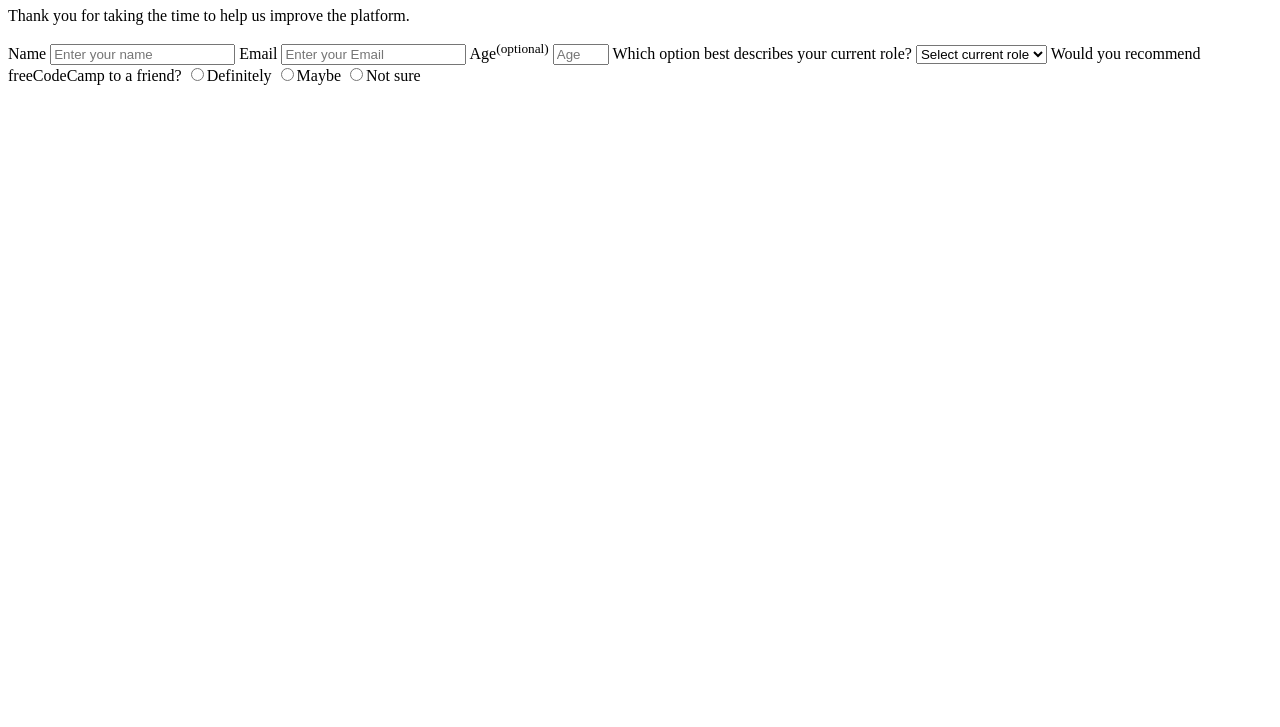
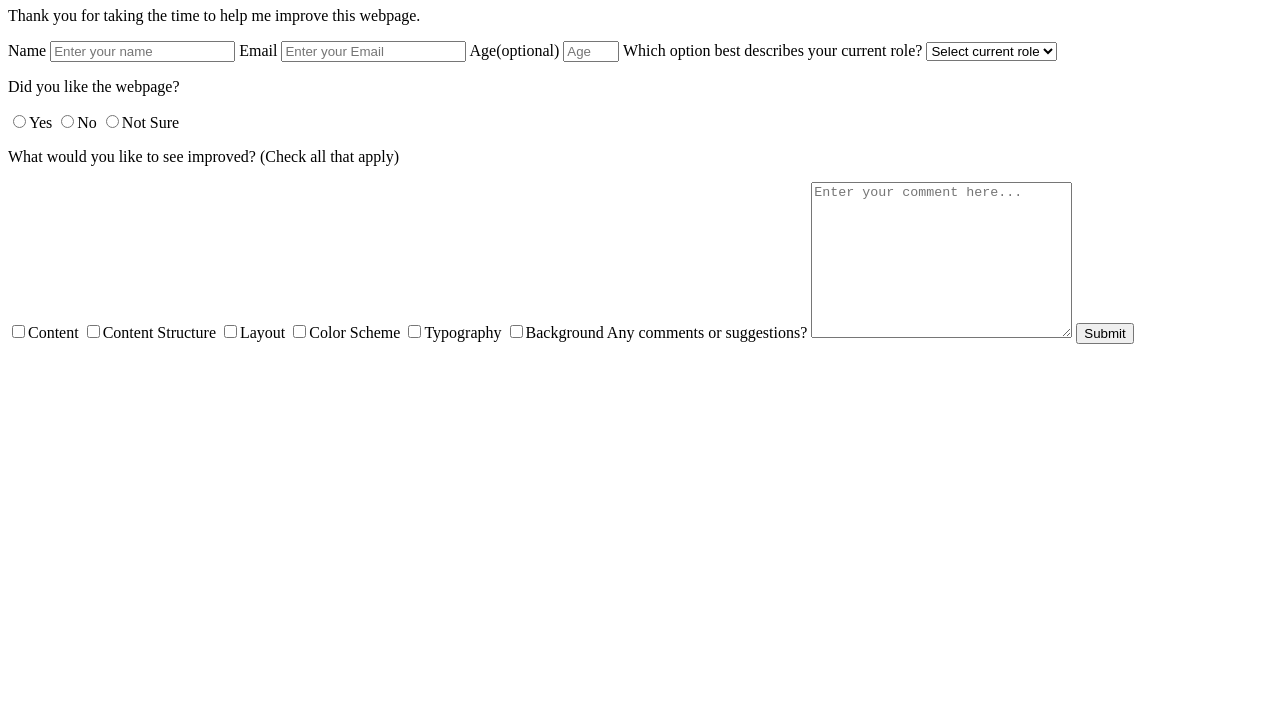
Before and after one commit to sabr-1/Responsive-Web-Design, a plain HTML site: page Certification-Projects/Project-1/index.html in a window 1280 px wide. Shown: the part 73-800 px from the top of the page. Drawn offline with Linux system fonts and the light colour scheme.

Commit message:
Modified  Certification Project-1

```diff
--- a/Certification-Projects/Project-1/index.html
+++ b/Certification-Projects/Project-1/index.html
@@ -8,20 +8,44 @@
     <link rel="stylesheet" href="styles.css" type="text/css" />
   </head>
   <body>
-    <h1 id="title">freeCodeCamp Survey Form</h1>
+    <header>
+      <h1 id="title">Sameer's Survey Form</h1>
       <p id="description">
-      Thank you for taking the time to help us improve the platform.
+        Thank you for taking the time to help me improve this webpage.
       </p>
-    <form action="" id="survey-form">
-      <label id="name-label" for="name">Name</label>
-      <input type="text" id="name" placeholder="Enter your name" required />
-      <label id="email-label" for="email">Email</label>
-      <input type="email" id="email" placeholder="Enter your Email" required />
-      <label id="number-label" for="age">Age<sup>(optional)</sup></label>
-      <input type="number" id="age" min="10" max="99" placeholder="Age" />
-      <label for="dropdown"
-        >Which option best describes your current role?</label
-      >
+    </header>
+    <main>
+      <form action="#" id="survey-form">
+        <label id="name-label"
+          >Name
+          <input
+            type="text"
+            name="name"
+            id="name"
+            placeholder="Enter your name"
+            required
+        /></label>
+        <label id="email-label"
+          >Email
+          <input
+            type="email"
+            name="email"
+            id="email"
+            placeholder="Enter your Email"
+            required
+        /></label>
+        <label id="number-label"
+          >Age(optional)
+          <input
+            type="number"
+            name="age"
+            id="number"
+            min="12"
+            max="90"
+            placeholder="Age"
+        /></label>
+        <label
+          >Which option best describes your current role?
           <select name="" id="dropdown">
             <option value="" disabled selected>Select current role</option>
             <option value="1">Student</option>
@@ -29,21 +53,60 @@
             <option value="3">Full Time Learner</option>
             <option value="4">Prefer not to say</option>
             <option value="5">Other</option>
-      </select>
-      <label>Would you recommend freeCodeCamp to a friend?</label>
-      <input type="radio" name="will-recommend" id="definitely" /><label
-        for="definitely"
-        checked
-        >Definitely</label
+          </select></label
         >
-      <input type="radio" name="will-recommend" id="maybe" /><label for="maybe"
-        >Maybe</label
+        <p>Did you like the webpage?</p>
+        <label><input type="radio" name="like" id="" value="yes" />Yes</label>
+        <label><input type="radio" name="like" id="" value="no" />No</label>
+        <label
+          ><input type="radio" name="like" id="" value="not-sure" />Not
+          Sure</label
         >
-      <input type="radio" name="will-recommend" id="not-sure" /><label
-        for="not-sure"
-        >Not sure</label
+        <p>What would you like to see improved? (Check all that apply)</p>
+        <label
+          ><input type="checkbox" name="" id="" value="content" />Content</label
         >
-      <label for=""></label>
+        <label
+          ><input
+            type="checkbox"
+            name=""
+            id=""
+            value="content-structure"
+          />Content Structure</label
+        >
+        <label
+          ><input type="checkbox" name="" id="" value="layout" />Layout</label
+        >
+        <label
+          ><input type="checkbox" name="" id="" value="color-scheme" />Color
+          Scheme</label
+        >
+        <label
+          ><input
+            type="checkbox"
+            name=""
+            id=""
+            value="typography"
+          />Typography</label
+        >
+        <label
+          ><input
+            type="checkbox"
+            name=""
+            id=""
+            value="background"
+          />Background</label
+        >
+        <label for="comment">Any comments or suggestions?</label>
+        <textarea
+          name=""
+          id="comment"
+          cols="30"
+          rows="10"
+          placeholder="Enter your comment here..."
+        ></textarea>
+        <input type="submit" value="Submit" id="submit" />
       </form>
+    </main>
   </body>
 </html>
```
Also changed, not shown: 2 other files. Lines whose indentation alone changed are shown as unchanged.
